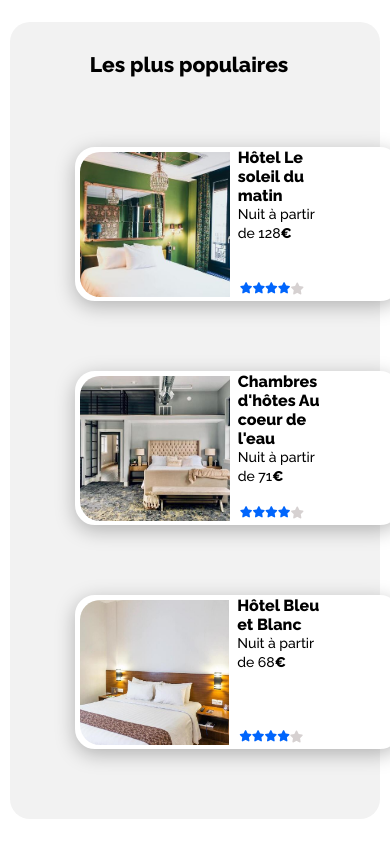
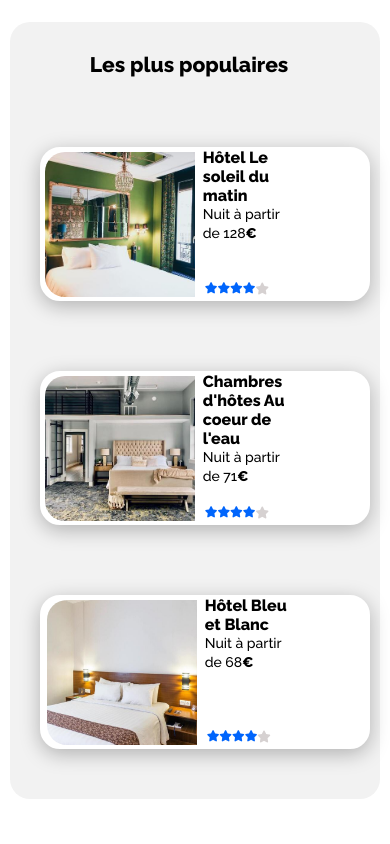
Before and after one commit to romy0422/booki-p2.io, a plain HTML site: page index.html in a window 390 px wide. Shown: the part 640-1484 px from the top of the page. Drawn offline with Linux system fonts and the light colour scheme.

Commit message:
desktop modif

```diff
--- a/css/style.css
+++ b/css/style.css
@@ -1140,15 +1140,17 @@ margin-bottom: 50px;
 
   html {
     margin: 0;
+
   }
 
   body {
     font-family: "Raleway", "sans-serif";
-    max-width: 768px;
+    max-width: 767px;
     font-style: normal;
     font-weight: 400;
     font-size: 14px;
     padding: 0px 0px;
+
   }
 
 
@@ -1554,8 +1556,7 @@ padding-left: 10px;
   width: 100%;
 display: flex;
 flex-direction: column;
-justify-content: center;
-margin: 20px auto;
+margin: 20px 0 0 20px
 }
 
   .popular-result a{
@@ -1577,7 +1578,7 @@ padding-bottom: 20px;
     background-color: rgb(255, 255, 255);
     border-radius: 20px 20px 20px 20px;
     box-shadow: 0px 5px 20px rgb(0 0 0 / 27%);
-    width: 315px;
+    width: 320px;
     min-width: 300px;
     height: 144px;
     border: 5px solid white;
```
